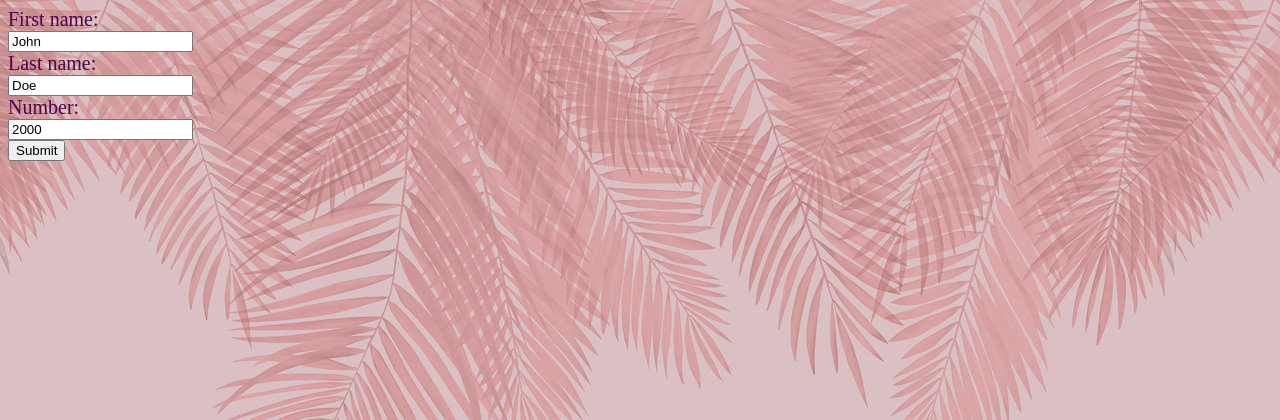
After one commit to Pascu-Alexandra/Pascu, a PHP site: page /formular.php in a window 1280 px wide. The commit adds this page. Shown: the top 420 px of the page. Run offline with PHP 8.4, Linux system fonts and the light colour scheme.

Commit message:
Add files via upload

```diff
--- a/css.css
+++ b/css.css
@@ -67,6 +67,7 @@ header{
 
       .subnav:hover .subnav-content {
         display: block;
+        color: white;
       }
       footer {
         position: fixed;
@@ -77,3 +78,13 @@ header{
         text-align: center;
 
      }
+     .formular{
+      background-image: url("hanging-palm-leaves-pink.jpg")
+    }
+    label{
+      font-size: 20px;
+     color: rgb(77, 3, 77);
+     }
+     .afisare{
+       font-size: 30px;
+     }
--- /dev/null
+++ b/formular.php
@@ -0,0 +1,21 @@
+<!DOCTYPE html>
+<html>
+<head>
+<link rel="stylesheet" href="css.css">
+    <meta charset="UTF-8">
+    <meta http-equiv="X-UA-Compatible" content="IE=edge">
+    <meta name="viewport" content="width=device-width, initial-scale=1.0">
+
+</head>
+    <body class="formular">
+        <form action="afisare.php" method="post">
+    <label for="fname">First name:</label><br>
+    <input type="text" id="fname" name="fname" value="John"><br>
+    <label for="lname">Last name:</label><br>
+    <input type="text" id="lname" name="lname" value="Doe"><br>
+    <label for="number">Number:</label><br>
+    <input for="number" value="2000"><br>
+    <input type="submit" value="Submit">
+  </form>
+  </body>
+  </html>
```
Also changed, not shown: afisare.php (added, +16 -0 lines), index.php (added, +53 -0 lines), hanging-palm-leaves-pink.jpg (added).
